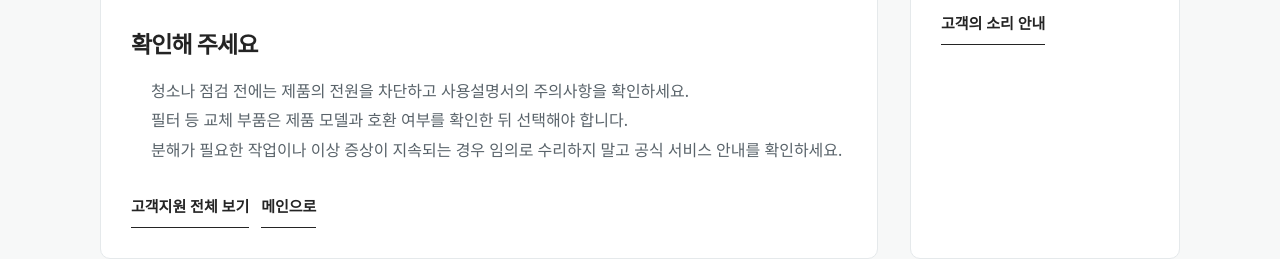
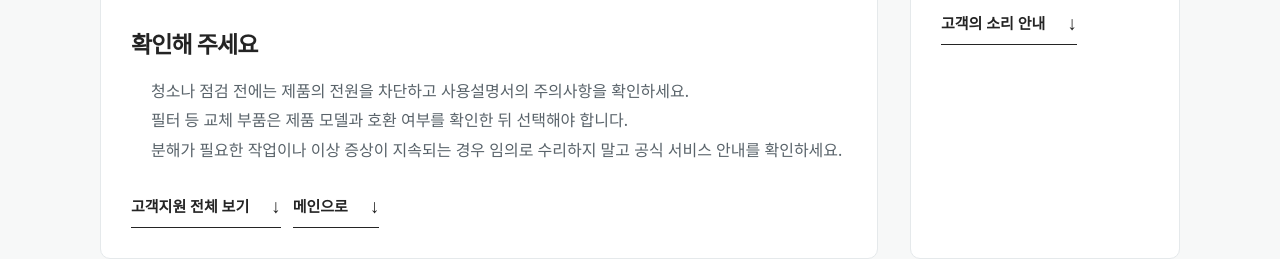
Before and after one commit to Wuky19/dfghdhdh, a plain HTML site: page haatz_renewal/customer/maintenance.html in a window 1280 px wide. Shown: the part 579-838 px from the top of the page. Drawn offline with Linux system fonts and the light colour scheme; a web font is replaced by a local one.

Commit message:
Add consistent down-arrow to primary links

```diff
--- a/haatz_renewal/customer/maintenance.html
+++ b/haatz_renewal/customer/maintenance.html
@@ -10,6 +10,6 @@
 <body><a class="skip" href="#main">본문 바로가기</a><div class="util"><div class="wrap"><span>ENG</span><a href="https://haatz.career.greetinghr.com/ko/intro" target="_blank" rel="noopener">인재채용</a></div></div><header class="head"><div class="wrap head-in"><a class="logo" href="../index.html" aria-label="하츠 메인으로"><img src="../img/logo.webp" alt="HAATZ" onerror="this.replaceWith('HAATZ')"></a><button class="menu-btn" type="button" aria-expanded="false" aria-controls="gnb">메뉴</button><nav id="gnb" class="gnb" aria-label="주요 메뉴"><ul><li><a href="../about.html">하츠이야기</a></li><li><a href="../custom-finder.html">제품소개</a></li><li><a href="../customer.html" class="on" aria-current="page">고객지원</a></li><li><a href="../pr-center/news.html" >홍보센터</a></li></ul></nav></div></header>
 <main id="main" class="subpage"><div class="wrap">
 <div class="subpage-head"><p class="subpage-eyebrow">CUSTOMER SUPPORT / MAINTENANCE GUIDE</p><h1>유지관리 가이드</h1><p class="subpage-lead">제품을 안전하고 편리하게 사용하기 위한 기본적인 관리 정보를 안내합니다.</p></div>
-<div class="subpage-body"><div class="subpage-content"><section><h2>서비스 안내</h2><p>제품별 관리 방법은 모델과 설치 환경에 따라 다를 수 있으므로 해당 제품의 사용설명서를 우선 확인하세요.</p></section><section><h2>확인해 주세요</h2><ul><li>청소나 점검 전에는 제품의 전원을 차단하고 사용설명서의 주의사항을 확인하세요.</li><li>필터 등 교체 부품은 제품 모델과 호환 여부를 확인한 뒤 선택해야 합니다.</li><li>분해가 필요한 작업이나 이상 증상이 지속되는 경우 임의로 수리하지 말고 공식 서비스 안내를 확인하세요.</li></ul></section><div class="subpage-actions"><a class="link-arrow" href="../customer.html">고객지원 전체 보기</a><a class="link-arrow" href="../index.html">메인으로</a></div></div>
-<aside class="subpage-aside"><h2>다른 도움이 필요하신가요?</h2><p>원하는 정보를 찾지 못했다면 고객지원 메뉴에서 관련 서비스를 확인할 수 있습니다.</p><a class="link-arrow" href="voice.html">고객의 소리 안내</a></aside></div>
+<div class="subpage-body"><div class="subpage-content"><section><h2>서비스 안내</h2><p>제품별 관리 방법은 모델과 설치 환경에 따라 다를 수 있으므로 해당 제품의 사용설명서를 우선 확인하세요.</p></section><section><h2>확인해 주세요</h2><ul><li>청소나 점검 전에는 제품의 전원을 차단하고 사용설명서의 주의사항을 확인하세요.</li><li>필터 등 교체 부품은 제품 모델과 호환 여부를 확인한 뒤 선택해야 합니다.</li><li>분해가 필요한 작업이나 이상 증상이 지속되는 경우 임의로 수리하지 말고 공식 서비스 안내를 확인하세요.</li></ul></section><div class="subpage-actions"><a class="link-arrow" href="../customer.html">고객지원 전체 보기 <span aria-hidden="true">↓</span></a><a class="link-arrow" href="../index.html">메인으로 <span aria-hidden="true">↓</span></a></div></div>
+<aside class="subpage-aside"><h2>다른 도움이 필요하신가요?</h2><p>원하는 정보를 찾지 못했다면 고객지원 메뉴에서 관련 서비스를 확인할 수 있습니다.</p><a class="link-arrow" href="voice.html">고객의 소리 안내 <span aria-hidden="true">↓</span></a></aside></div>
 </div></main><footer class="foot"><div class="wrap"><div class="foot-top"><p class="logo light">HAATZ</p><div class="foot-sns" aria-label="공식 채널"><a href="https://www.instagram.com/haatz_korea/" target="_blank" rel="noopener" aria-label="인스타그램">Instagram</a><a href="https://blog.naver.com/haatz_official" target="_blank" rel="noopener" aria-label="블로그">Blog</a><a href="https://www.youtube.com/@_haatz" target="_blank" rel="noopener" aria-label="유튜브">YouTube</a></div></div><ul class="foot-links"><li><a href="../index.html">메인페이지</a></li><li><a href="../customer.html">고객지원</a></li><li><a href="../pr-center/news.html">홍보센터</a></li></ul><p class="copy">HAATZ WEBSITE RENEWAL</p></div></footer><script>const menuButton=document.querySelector(".menu-btn");const nav=document.querySelector(".gnb");menuButton?.addEventListener("click",()=>{const open=nav.classList.toggle("open");menuButton.setAttribute("aria-expanded",String(open));});</script></body></html>
```
